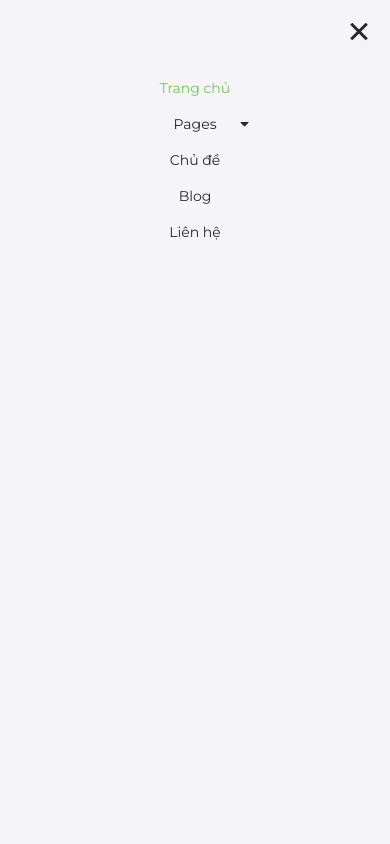
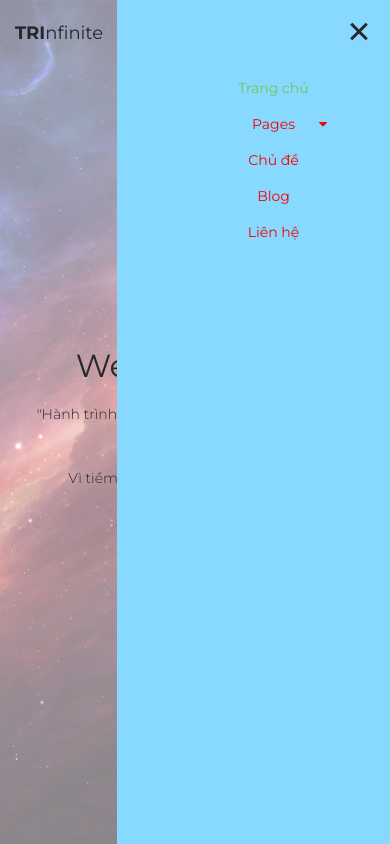
Before and after one commit to QuocTri3105/quoctri3105.github.io, a plain HTML site: page index.html in a window 390 px wide. Both pictures are taken after a click on the button 359 px from the left and 32 px from the top of the page. Shown: the top 844 px of the page. Drawn offline with nearby package versions, Linux system fonts and the light colour scheme.

Commit message:
Add files via upload

```diff
--- a/assets/css/responsive.css
+++ b/assets/css/responsive.css
@@ -304,17 +304,20 @@
 	}
 
 	.slicknav_nav {
-		background-color: #f5f5f8;
-		padding-left: 0;
+		background-color: #87d9ff;
+		/* uphere */
+		padding-right: 0;
 		list-style: none;
 		position: fixed;
-		left: 0;
+		right: 0;
 		top: 0;
 		z-index: 100;
 		height: 100%;
-		width: 100%;
+		width: 70%;
+		/* uphere */
 		overflow-y: scroll;
 		text-align: center;
+
 	}
 
 	.act .slicknav_nav {
@@ -350,7 +353,8 @@
 
 	.slicknav_nav > li a {
 		display: inline-block;
-		color: #26272d;
+		color: #f80000;
+		/* uphere */
 		font-size: 14px;
 	}
 
--- a/assets/css/style.css
+++ b/assets/css/style.css
@@ -398,6 +398,7 @@ select {
     border-radius: 0;
     -webkit-box-shadow: none;
     box-shadow: none;
+    background-color: #007bb5;
 }
 
 .bootstrap-select.open .dropdown-menu {
```
Also changed, not shown: assets/css/bootstrap.min.css.
